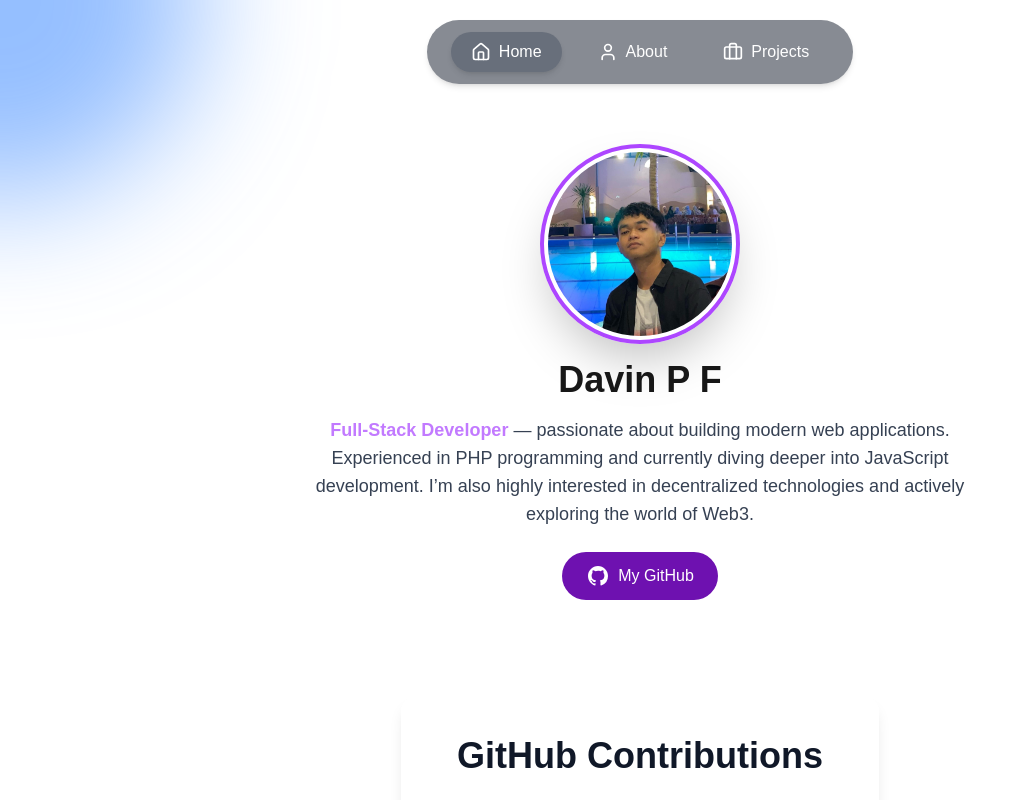
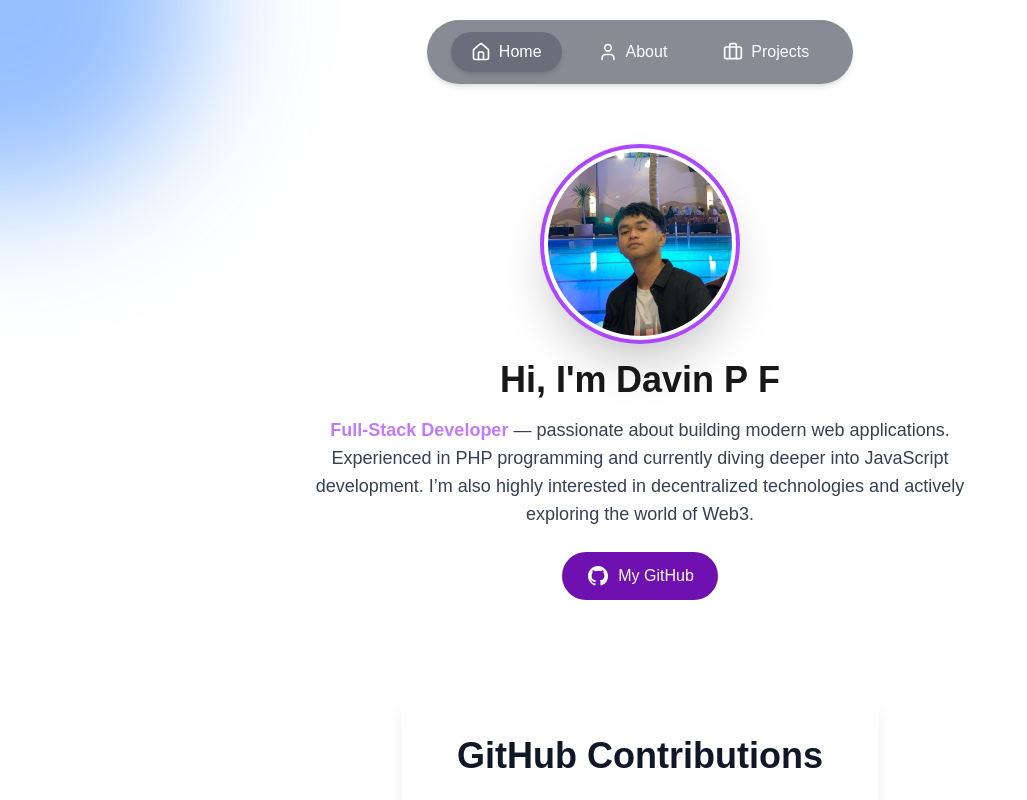
Before and after one commit to VinLvy/D-portfolio, a Next.js app: page / in a window 1280 px wide. Shown: the top 800 px of the page, without its empty margins (0-1027 px from the left). Built offline with nearby package versions, Linux system fonts and the light colour scheme.

Commit message:
BlurText

```diff
--- a/src/app/page.js
+++ b/src/app/page.js
@@ -1,4 +1,3 @@
-
 'use client';
 
 import { useRef } from "react";
@@ -8,6 +7,7 @@ import "bootstrap-icons/font/bootstrap-icons.css";
 import { motion, useInView } from "framer-motion";
 import GitHubCalendar from 'react-github-calendar'
 import { useEffect, useState } from 'react';
+import BlurText from '../components/BlurText';
 
 export default function Home() {
   const techStackRef = useRef(null);
@@ -42,7 +42,13 @@ export default function Home() {
         </div>
 
         {/* Nama dan Deskripsi */}
-        <h1 className="text-4xl font-bold mb-4 mt-4">Davin P F</h1>
+        <BlurText
+          text="Hi, I'm Davin P F"
+          delay={150}
+          animateBy="words"
+          direction="top"
+          className="text-4xl font-bold mb-4 mt-4"
+        />
         <p className="text-lg text-gray-700 dark:text-gray-300 max-w-xl md:max-w-2xl text-center mx-auto">
           <span className="text-purple-400 font-semibold">Full-Stack Developer</span> — passionate about building modern web applications. Experienced in PHP programming and currently diving deeper into JavaScript development. I’m also highly interested in decentralized technologies and actively exploring the world of Web3.
         </p>
--- /dev/null
+++ b/src/components/BlurText.js
@@ -0,0 +1,118 @@
+"use client";
+
+import { motion } from 'framer-motion';
+import { useEffect, useRef, useState, useMemo } from 'react';
+
+const buildKeyframes = (from, steps) => {
+  const keys = new Set([
+    ...Object.keys(from),
+    ...steps.flatMap((s) => Object.keys(s)),
+  ]);
+
+  const keyframes = {};
+  keys.forEach((k) => {
+    keyframes[k] = [from[k], ...steps.map((s) => s[k])];
+  });
+  return keyframes;
+};
+
+const BlurText = ({
+  text = '',
+  delay = 200,
+  className = '',
+  animateBy = 'words',
+  direction = 'top',
+  threshold = 0.1,
+  rootMargin = '0px',
+  animationFrom,
+  animationTo,
+  easing = (t) => t,
+  onAnimationComplete,
+  stepDuration = 0.35,
+}) => {
+  const elements = animateBy === 'words' ? text.split(' ') : text.split('');
+  const [inView, setInView] = useState(false);
+  const ref = useRef(null);
+
+  useEffect(() => {
+    if (!ref.current) return;
+    const observer = new IntersectionObserver(
+      ([entry]) => {
+        if (entry.isIntersecting) {
+          setInView(true);
+          observer.unobserve(ref.current);
+        }
+      },
+      { threshold, rootMargin }
+    );
+    observer.observe(ref.current);
+    return () => observer.disconnect();
+
+  }, [threshold, rootMargin]);
+
+  const defaultFrom = useMemo(
+    () =>
+      direction === 'top'
+        ? { filter: 'blur(10px)', opacity: 0, y: -50 }
+        : { filter: 'blur(10px)', opacity: 0, y: 50 },
+    [direction]
+  );
+
+  const defaultTo = useMemo(
+    () => [
+      {
+        filter: 'blur(5px)',
+        opacity: 0.5,
+        y: direction === 'top' ? 5 : -5,
+      },
+      { filter: 'blur(0px)', opacity: 1, y: 0 },
+    ],
+    [direction]
+  );
+
+  const fromSnapshot = animationFrom ?? defaultFrom;
+  const toSnapshots = animationTo ?? defaultTo;
+
+  const stepCount = toSnapshots.length + 1;
+  const totalDuration = stepDuration * (stepCount - 1);
+  const times = Array.from({ length: stepCount }, (_, i) =>
+    stepCount === 1 ? 0 : i / (stepCount - 1)
+  );
+
+  return (
+    <p
+      ref={ref}
+      className={className}
+      style={{ display: 'flex', flexWrap: 'wrap' }}
+    >
+      {elements.map((segment, index) => {
+        const animateKeyframes = buildKeyframes(fromSnapshot, toSnapshots);
+
+        const spanTransition = {
+          duration: totalDuration,
+          times,
+          delay: (index * delay) / 1000,
+        };
+        (spanTransition).ease = easing;
+
+        return (
+          <motion.span
+            className="inline-block will-change-[transform,filter,opacity]"
+            key={index}
+            initial={fromSnapshot}
+            animate={inView ? animateKeyframes : fromSnapshot}
+            transition={spanTransition}
+            onAnimationComplete={
+              index === elements.length - 1 ? onAnimationComplete : undefined
+            }
+          >
+            {segment === ' ' ? '\u00A0' : segment}
+            {animateBy === 'words' && index < elements.length - 1 && '\u00A0'}
+          </motion.span>
+        );
+      })}
+    </p>
+  );
+};
+
+export default BlurText;
```
